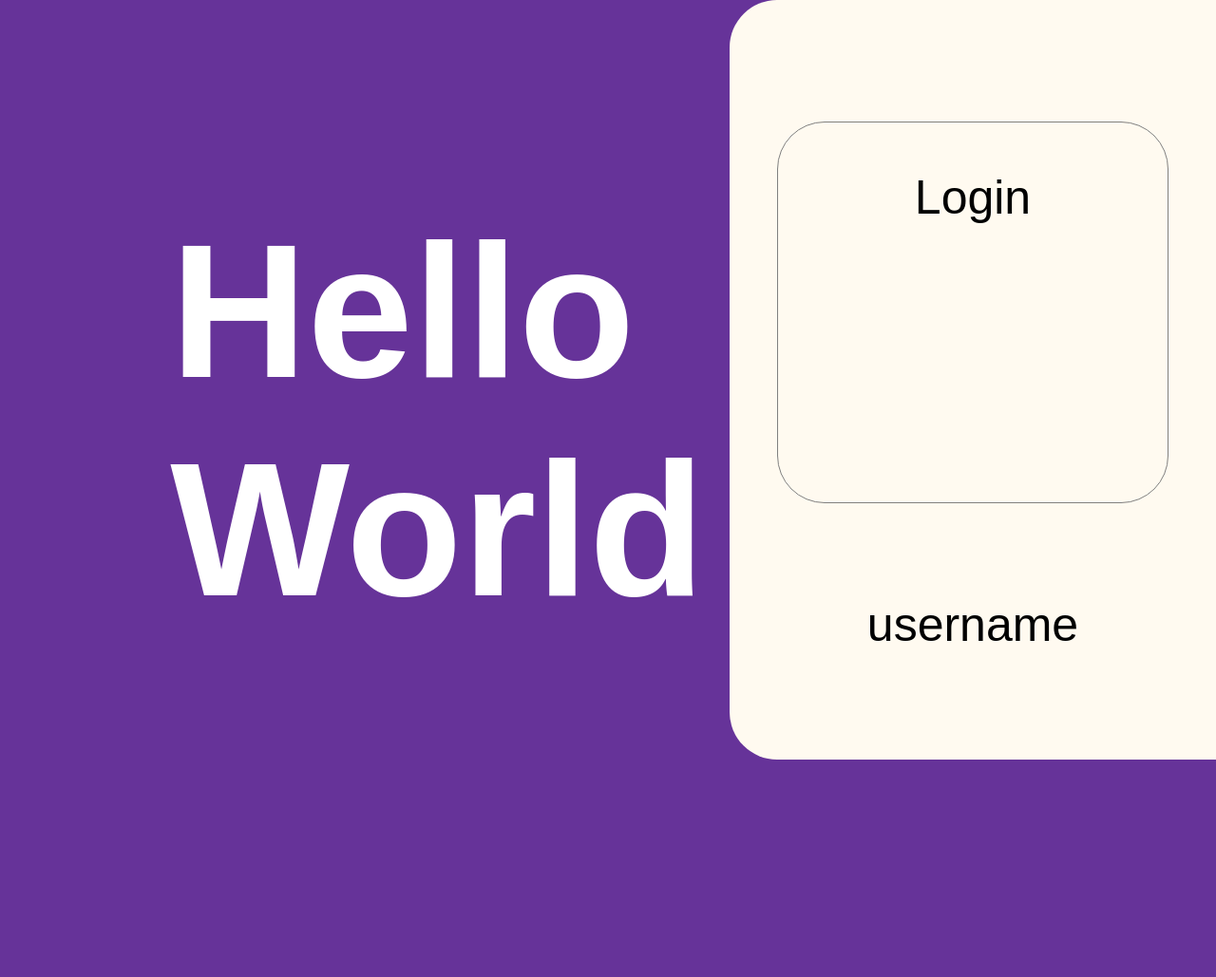
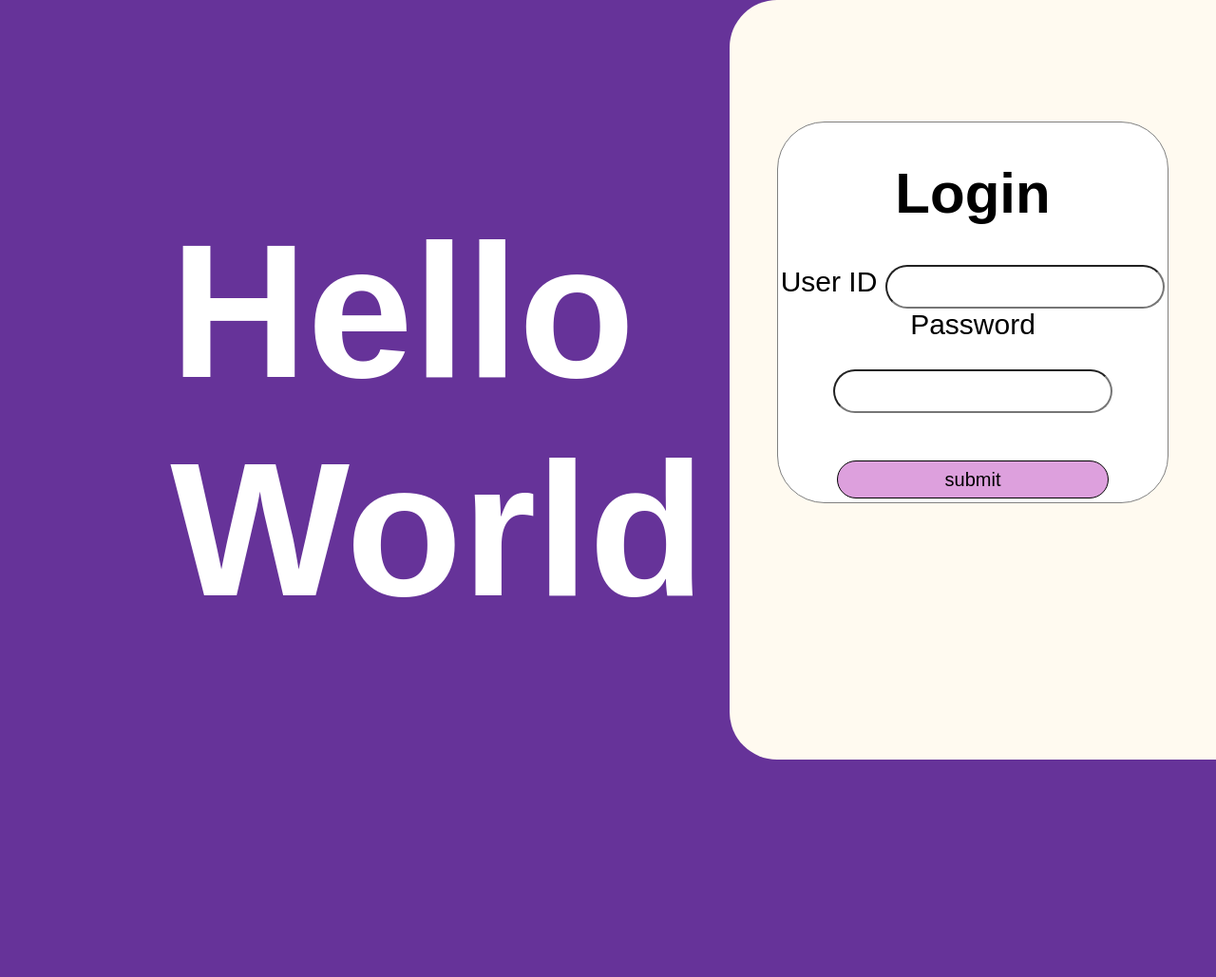
Before and after one commit to hurshh/webDev, a plain HTML site: page 001/index.html in a window 1280 px wide. Shown: the whole page at 95% size. After the commit the page ends 800 px from the top, so only its background shows below. Drawn offline with Linux system fonts and the light colour scheme.

Commit message:
day1 completed

```diff
--- a/001/001.css
+++ b/001/001.css
@@ -45,13 +45,13 @@ body {
     height: 50%;
     width: 80%;
     display: block;
-    /*background-color: black;*/
+    background-color: white;
     border: solid grey 1px;
     border-radius: 50px;
     margin: auto;
     margin-top: 25%;
     font-family: Arial;
-    font-size: 50px;
+    font-size: 30px;
     color: black;
     text-align: center;
 }
@@ -65,3 +65,23 @@ body {
     text-align: left;
     display: block;
 }
+
+#header{
+    height: 40px;
+}
+#input{
+    height: 40px;
+    width: 70%;
+    border-radius: 50px;
+    margin-top: 30px;
+}
+
+#submit{
+    height: 40px;
+    width: 70%;
+    border-radius: 50px;
+    background-color: plum;
+    margin-top: 50px;
+    font-size: 20px;
+    border: 1px solid;
+}
--- a/001/index.html
+++ b/001/index.html
@@ -13,10 +13,14 @@
 </div>
 <div class="maindiv">
     <div id="loginInfo">
-        <p id="login">Login</p>
-        <div>
-            <p>username</p>
-        </div>
+        <h1 id="header">Login</h1>
+        <form action="#">
+            <label for="UserID" class="input">User ID</label>
+            <input type="text" id="input" name="UserID"><br>
+            <label for="Password" class="input">Password</label>
+            <input type="text" id="input" name="Password"><br>
+            <button type="button" id="submit">submit</button>
+        </form>
     </div>
 </div>
 </body>
```
